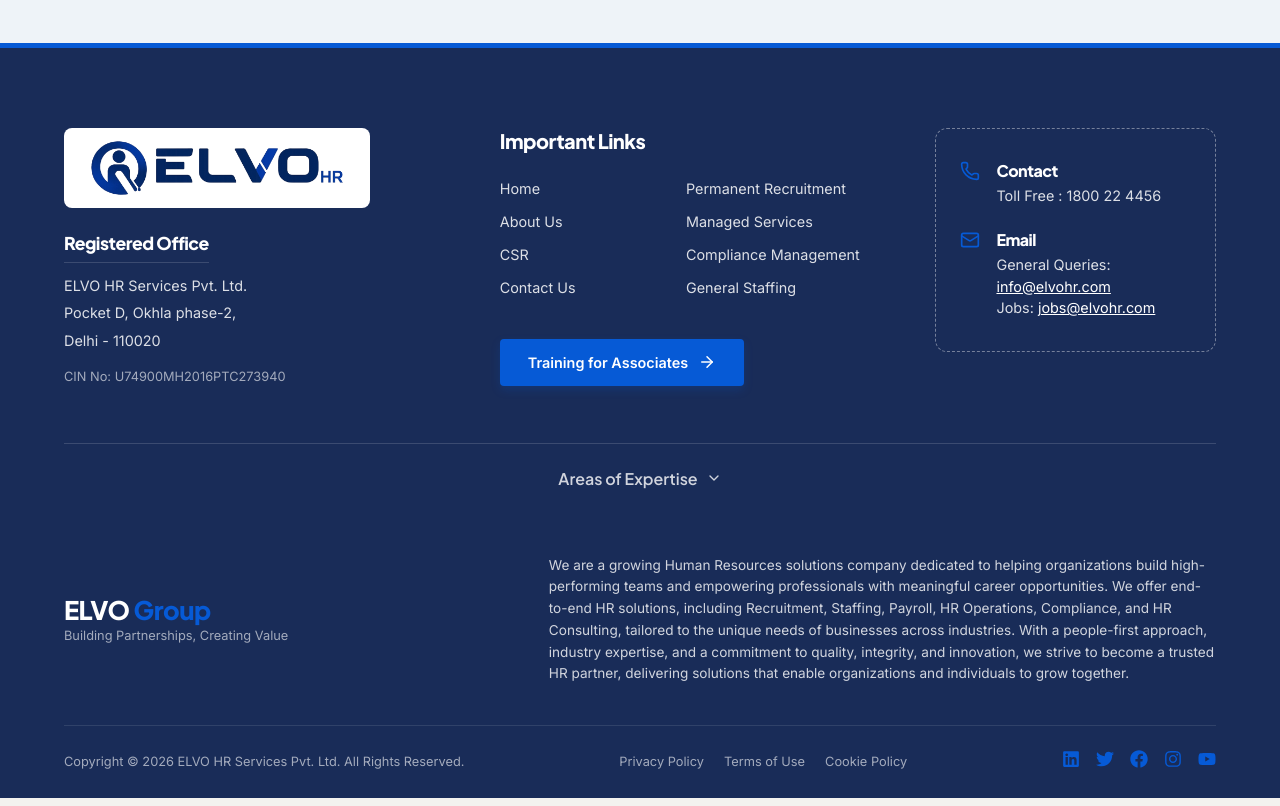
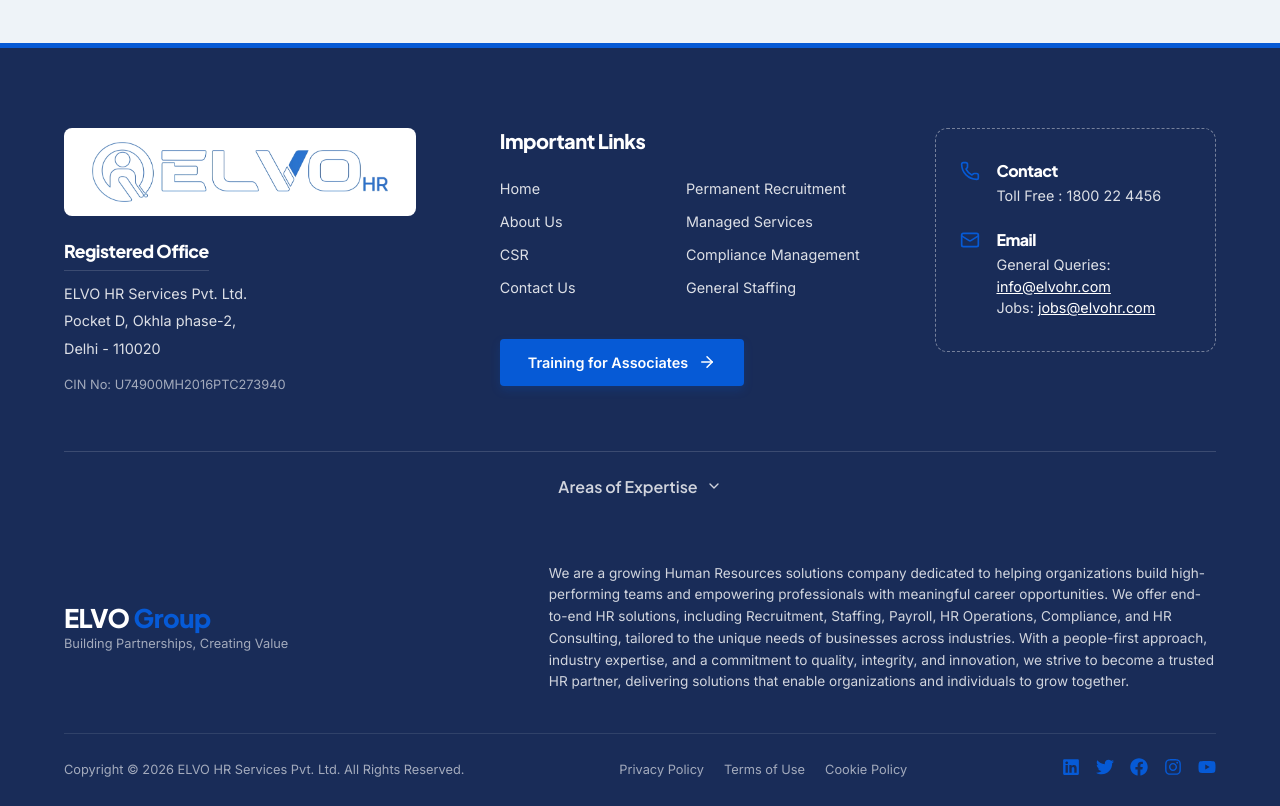
Before and after one commit to Atulscript/elvohr, a React (Vite) app: page /#/ in a window 1280 px wide. Shown: the part 3780-4586 px from the top of the page. Built offline with nearby package versions, Linux system fonts and the light colour scheme.

Commit message:
feat: Add new outlined logo style to footer, matching header size

```diff
--- a/src/components/Footer.css
+++ b/src/components/Footer.css
@@ -23,7 +23,7 @@
 }
 
 .footer-logo-img {
-  height: 60px;
+  height: 68px;
   width: auto;
   display: block;
   object-fit: contain;
--- a/src/components/Footer.jsx
+++ b/src/components/Footer.jsx
@@ -1,6 +1,6 @@
 import React, { useState } from 'react';
 import './Footer.css';
-import logoImg from '../assets/logo.png';
+import logoImg from '../assets/logo-footer.png';
 import { Mail, Phone, MapPin, ChevronDown, ChevronUp, ArrowRight } from 'lucide-react';
 import { FaFacebook, FaTwitter, FaLinkedin, FaInstagram, FaYoutube } from 'react-icons/fa';
 import { Link } from 'react-router-dom';
```
Also changed, not shown: .agents/AGENTS.md (added), src/assets/logo-footer.png (added).
